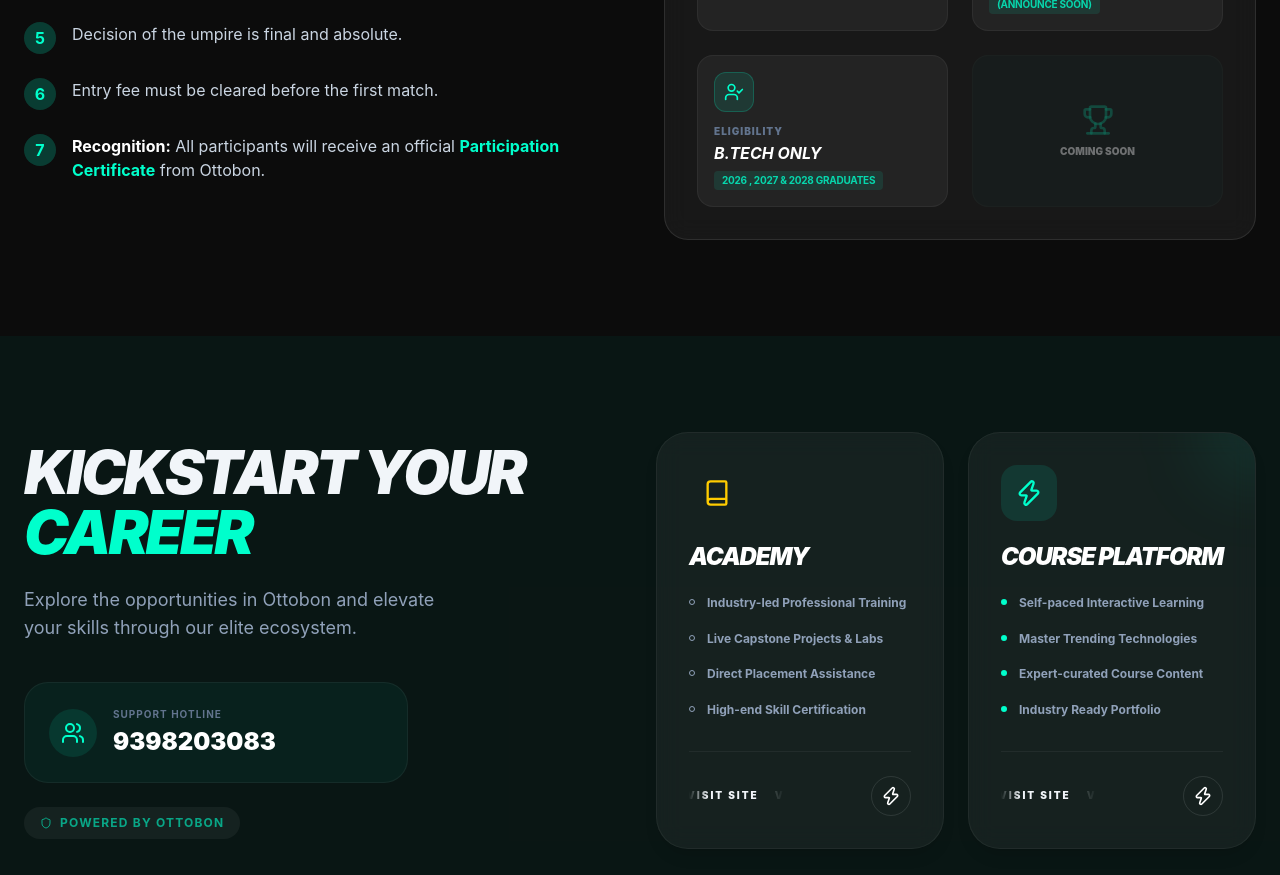
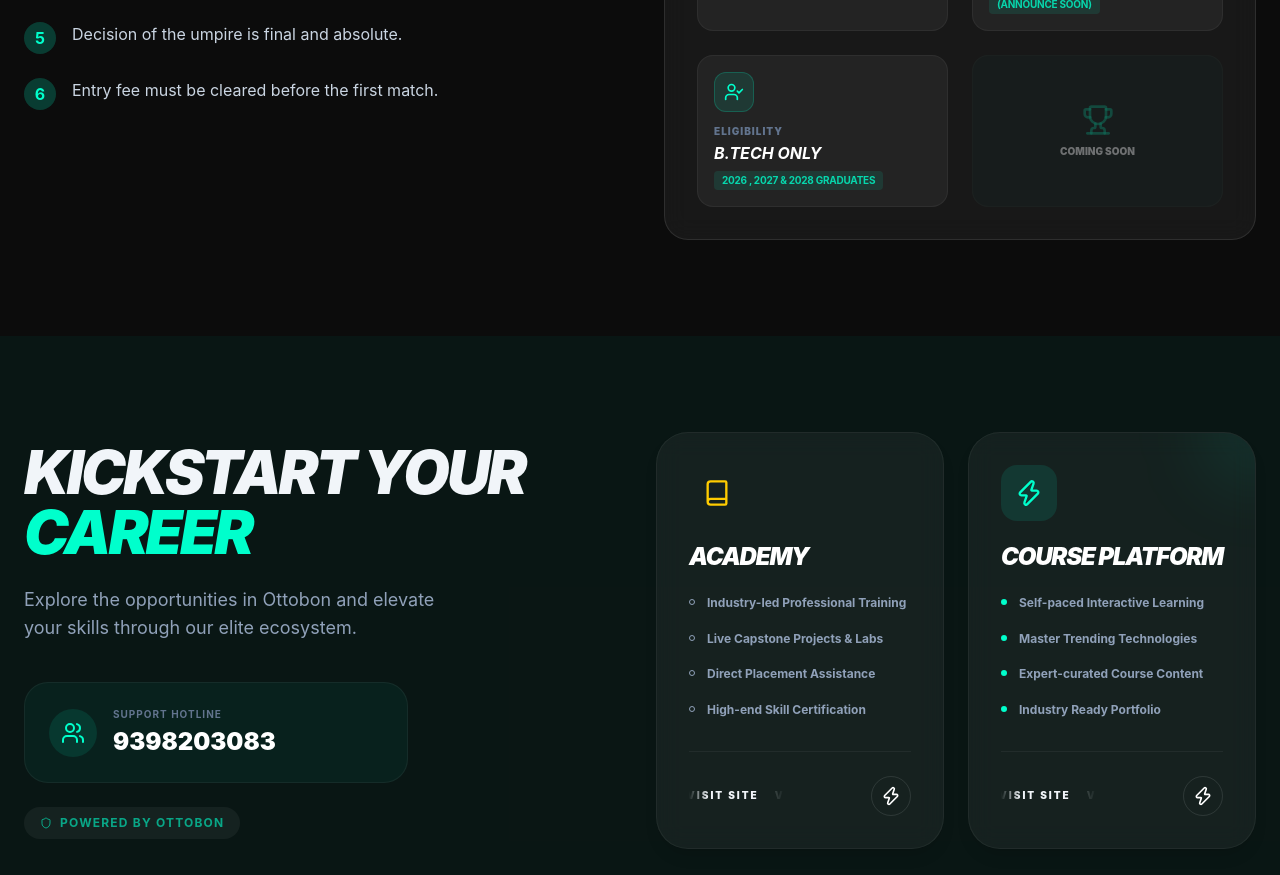
Before and after one commit to Cricket1289/turf, a React (Vite) app in the folder frontend/: page / in a window 1280 px wide. Shown: the part 1700-2575 px from the top of the page. Built offline with nearby package versions, Linux system fonts and the light colour scheme.

Commit message:
added new fields

```diff
--- a/frontend/src/pages/LandingPage.jsx
+++ b/frontend/src/pages/LandingPage.jsx
@@ -170,10 +170,6 @@
                   <span className="w-8 h-8 rounded-full bg-neon/20 flex items-center justify-center text-neon font-bold shrink-0">6</span>
                   <p className="text-slate-300">Entry fee must be cleared before the first match.</p>
                 </li>
-                <li className="flex gap-4">
-                  <span className="w-8 h-8 rounded-full bg-neon/20 flex items-center justify-center text-neon font-bold shrink-0">7</span>
-                  <p className="text-slate-300"><span className="text-white font-bold">Recognition:</span> All participants will receive an official <span className="text-neon font-bold">Participation Certificate</span> from Ottobon.</p>
-                </li>
               </ul>
             </div>
 
```
